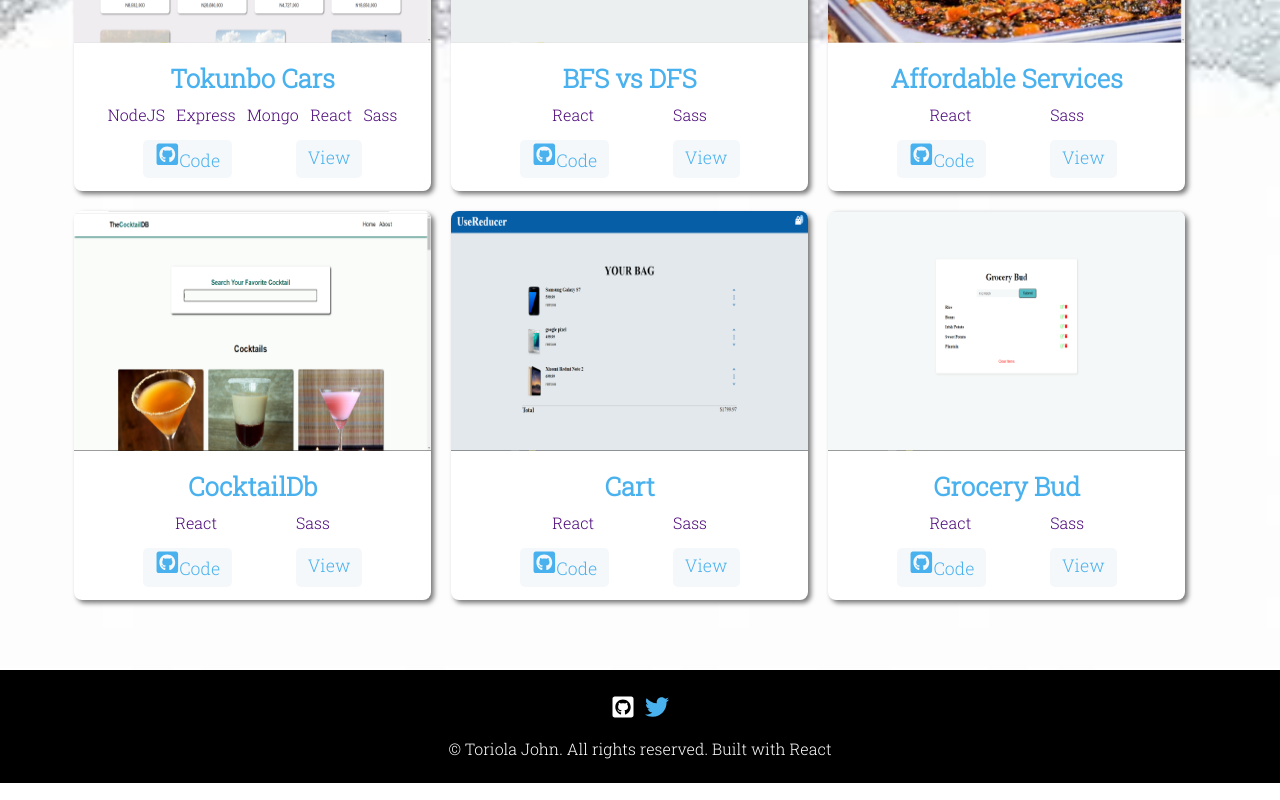
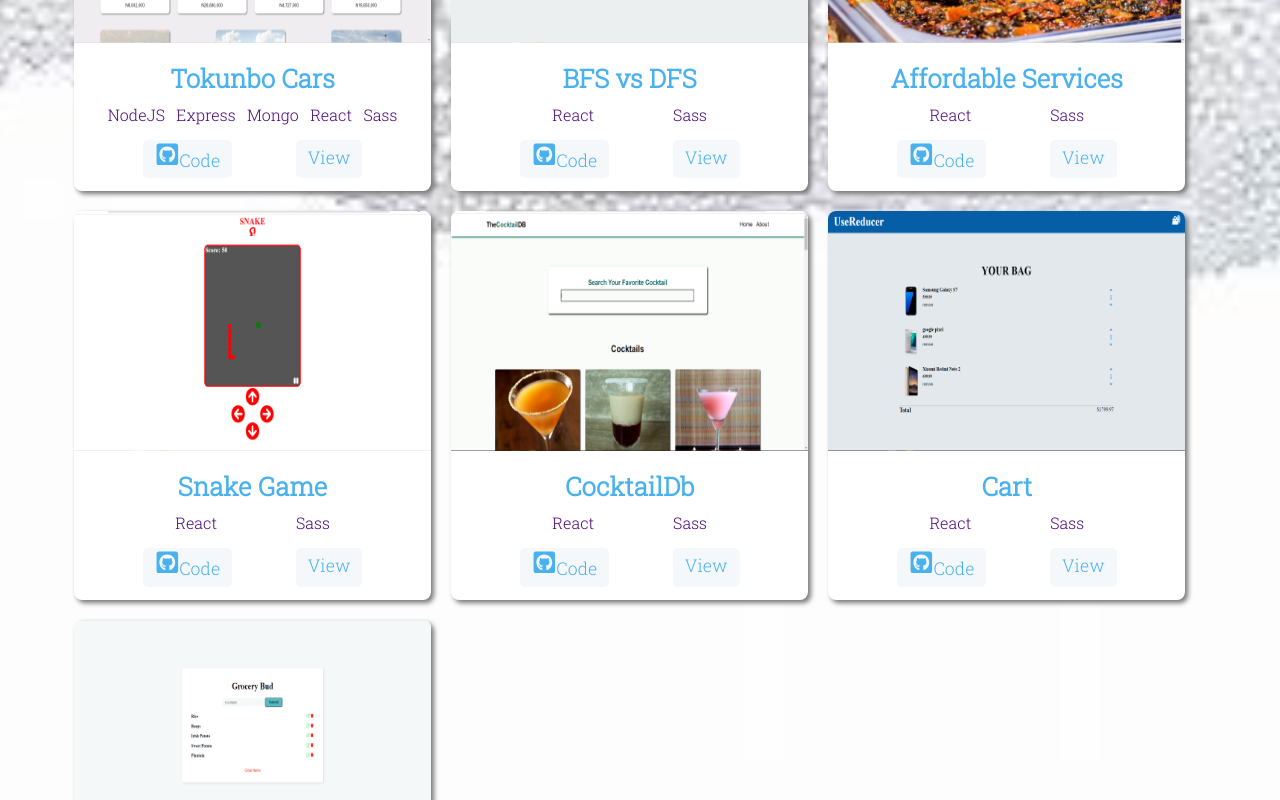
Before and after one commit to thechiefishere/My-Portfolio, a React (Create React App) app: page /projects in a window 1280 px wide. Shown: the part 500-1300 px from the top of the page. Built offline with nearby package versions, Linux system fonts and the light colour scheme.

Commit message:
Added Snake Data

```diff
--- a/src/data.js
+++ b/src/data.js
@@ -31,6 +31,16 @@ const projects = [
   },
   {
     id: 4,
+    name: "Snake Game",
+    img: "/images/snake.png",
+    site: "https://simplesnake-game.netlify.app/home",
+    repository: "https://github.com/thechiefishere/Snake-Game",
+    type: "Game",
+    featured: true,
+    technologies: ["React", "Sass"],
+  },
+  {
+    id: 5,
     name: "CocktailDb",
     img: "/images/cocktail.png",
     site: "https://github.com/thechiefishere/Cocktails",
@@ -40,7 +50,7 @@ const projects = [
     technologies: ["React", "Sass"],
   },
   {
-    id: 5,
+    id: 6,
     name: "Cart",
     img: "/images/cart.png",
     site: "https://cartsandreducer.netlify.app/",
@@ -50,7 +60,7 @@ const projects = [
     technologies: ["React", "Sass"],
   },
   {
-    id: 6,
+    id: 7,
     name: "Grocery Bud",
     img: "/images/grocery-bud.png",
     site: "https://github.com/thechiefishere/Grocery-Bud",
```
Also changed, not shown: public/images/snake.png (added).
